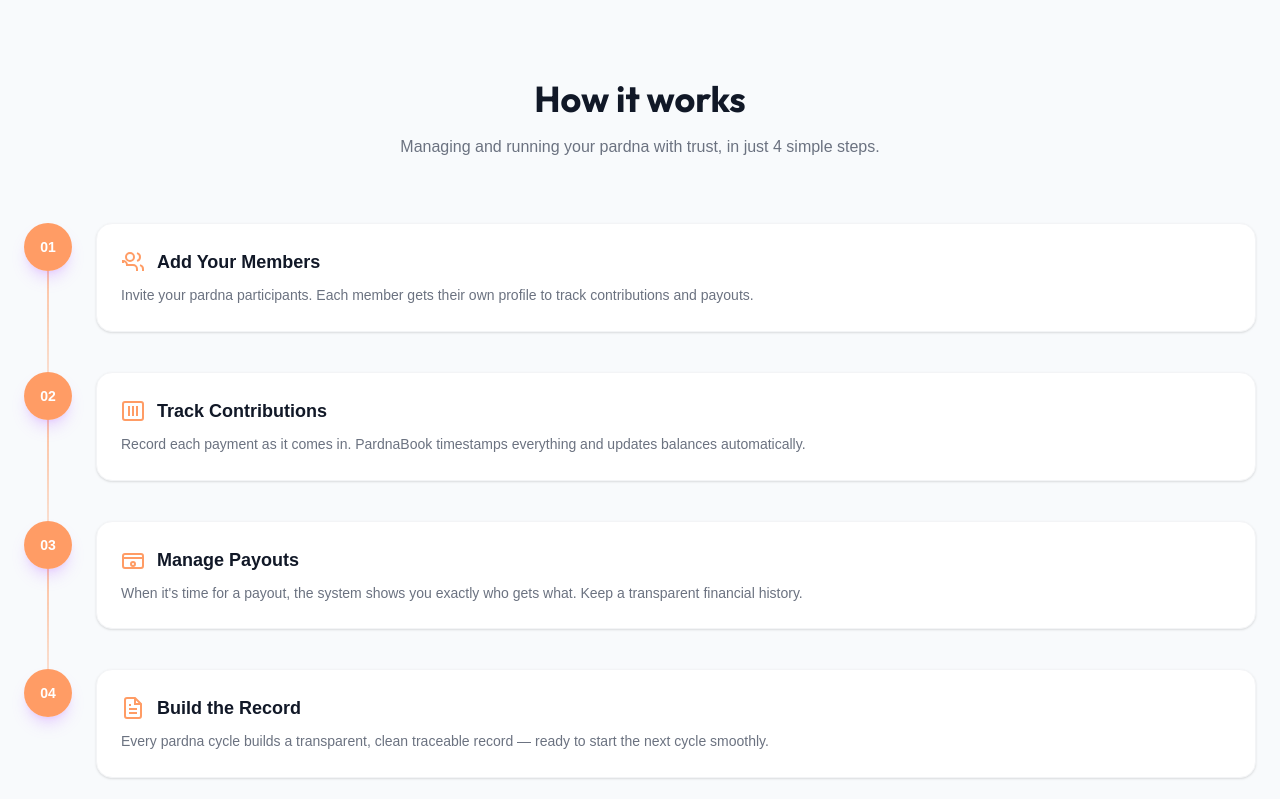
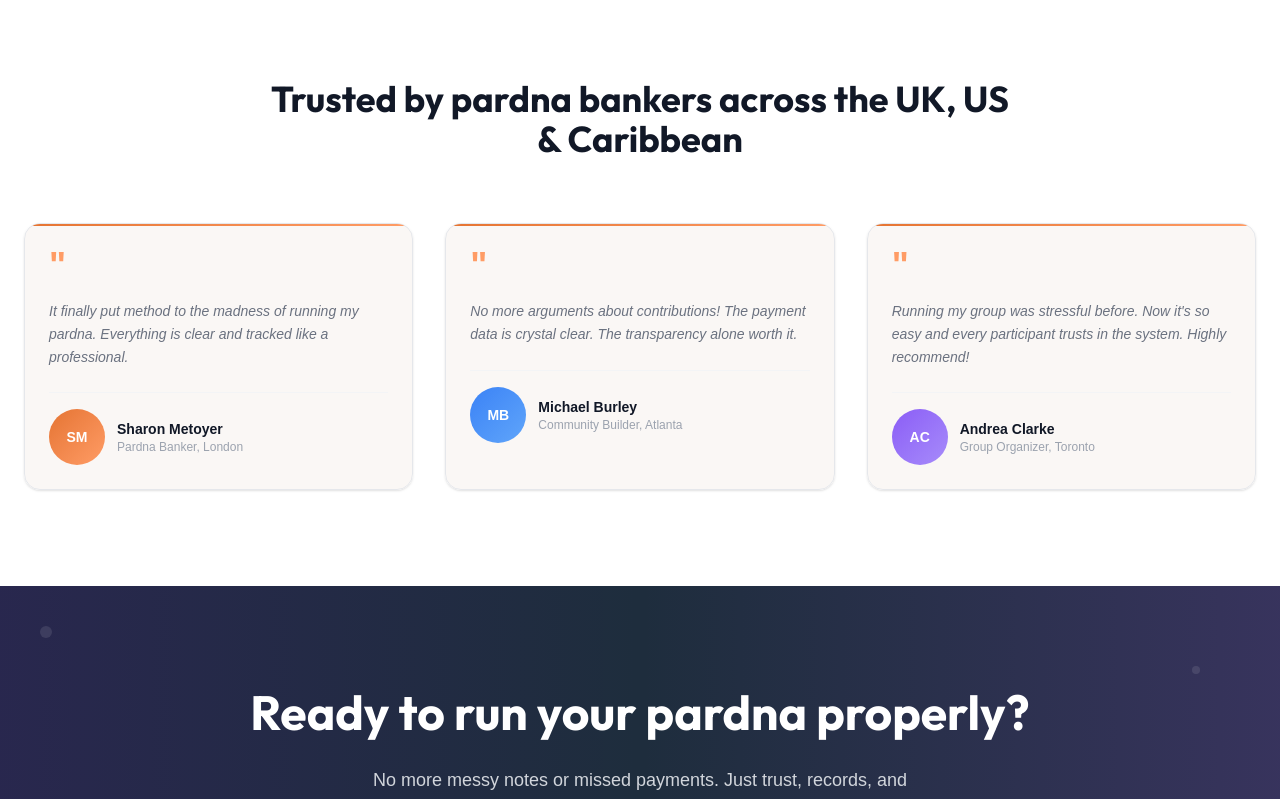
Before and after one commit to ShiponChowdhury1/pardna-book-frontend, a React (Vite) app: page /home in a window 1280 px wide. Shown: the part 1580-2379 px from the top of the page. Built offline with nearby package versions, Linux system fonts and the light colour scheme.

Commit message:
Banker page add

```diff
--- a/dev-dist/sw.js
+++ b/dev-dist/sw.js
@@ -79,7 +79,7 @@ define(['./workbox-5a5d9309'], (function (workbox) { 'use strict';
    */
   workbox.precacheAndRoute([{
     "url": "index.html",
-    "revision": "0.v1at31cb19g"
+    "revision": "0.q86inin1a7k"
   }], {});
   workbox.cleanupOutdatedCaches();
   workbox.registerRoute(new workbox.NavigationRoute(workbox.createHandlerBoundToURL("index.html"), {
--- a/src/components/layout/Navbar.tsx
+++ b/src/components/layout/Navbar.tsx
@@ -27,10 +27,10 @@ export default function Navbar() {
               <span className="absolute bottom-0 left-0 w-full h-0.5 bg-gradient-to-r from-[var(--color-primary)] to-[var(--color-primary-light)] transform scale-x-0 group-hover:scale-x-100 transition-transform duration-300 origin-center rounded-full" />
             </a>
             <a
-              href="/home#how-it-works"
+              href="/home#features"
               className="group relative text-sm font-medium text-[var(--color-gray-500)] hover:text-[var(--color-primary)] transition-colors no-underline py-1"
             >
-              How it Works
+              Banker Needs
               <span className="absolute bottom-0 left-0 w-full h-0.5 bg-gradient-to-r from-[var(--color-primary)] to-[var(--color-primary-light)] transform scale-x-0 group-hover:scale-x-100 transition-transform duration-300 origin-center rounded-full" />
             </a>
             <a
--- a/src/features/landing/LandingPage.tsx
+++ b/src/features/landing/LandingPage.tsx
@@ -2,7 +2,6 @@ import Navbar from '@/components/layout/Navbar';
 import Footer from '@/components/layout/Footer';
 import HeroSection from './components/HeroSection';
 import FeaturesSection from './components/FeaturesSection';
-import HowItWorksSection from './components/HowItWorksSection';
 import TestimonialsSection from './components/TestimonialsSection';
 import CtaSection from './components/CtaSection';
 
@@ -13,7 +12,7 @@ export default function LandingPage() {
       <main>
         <HeroSection />
         <FeaturesSection />
-        <HowItWorksSection />
+
         <TestimonialsSection />
         <CtaSection />
       </main>
--- a/src/features/landing/components/HowItWorksSection.tsx
+++ b/src/features/landing/components/HowItWorksSection.tsx
@@ -1,105 +1,11 @@
-const steps = [
-  {
-    number: '01',
-    title: 'Add Your Members',
-    description: 'Invite your pardna participants. Each member gets their own profile to track contributions and payouts.',
-    icon: (
-      <svg width="24" height="24" viewBox="0 0 24 24" fill="none" stroke="currentColor" strokeWidth="2">
-        <path d="M16 21v-2a4 4 0 00-4-4H6a4 4 0 00-4-4v2" />
-        <circle cx="9" cy="7" r="4" />
-        <path d="M22 21v-2a4 4 0 00-3-3.87M16 3.13a4 4 0 010 7.75" />
-      </svg>
-    ),
-  },
-  {
-    number: '02',
-    title: 'Track Contributions',
-    description: 'Record each payment as it comes in. PardnaBook timestamps everything and updates balances automatically.',
-    icon: (
-      <svg width="24" height="24" viewBox="0 0 24 24" fill="none" stroke="currentColor" strokeWidth="2">
-        <rect x="2" y="3" width="20" height="18" rx="2" />
-        <path d="M8 7v10M12 7v10M16 7v10" />
-      </svg>
-    ),
-  },
-  {
-    number: '03',
-    title: 'Manage Payouts',
-    description: 'When it\'s time for a payout, the system shows you exactly who gets what. Keep a transparent financial history.',
-    icon: (
-      <svg width="24" height="24" viewBox="0 0 24 24" fill="none" stroke="currentColor" strokeWidth="2">
-        <rect x="2" y="6" width="20" height="14" rx="2" />
-        <path d="M2 10h20" />
-        <circle cx="12" cy="16" r="2" />
-      </svg>
-    ),
-  },
-  {
-    number: '04',
-    title: 'Build the Record',
-    description: 'Every pardna cycle builds a transparent, clean traceable record — ready to start the next cycle smoothly.',
-    icon: (
-      <svg width="24" height="24" viewBox="0 0 24 24" fill="none" stroke="currentColor" strokeWidth="2">
-        <path d="M14 2H6a2 2 0 00-2 2v16a2 2 0 002 2h12a2 2 0 002-2V8z" />
-        <path d="M14 2v6h6M16 13H8M16 17H8M10 9H8" />
-      </svg>
-    ),
-  },
-];
+
+
 
 export default function HowItWorksSection() {
   return (
     <section className="py-24 bg-[var(--color-bg)]" id="how-it-works">
-      <div className="max-w-[1400px] mx-auto px-4 sm:px-6">
-        {/* Header */}
-        <div className="text-center mb-16 animate-fade-in-up">
-          <h2
-            className="text-3xl sm:text-4xl font-bold text-[var(--color-dark)] mb-4"
-            style={{ fontFamily: 'var(--font-heading)' }}
-          >
-            How it works
-          </h2>
-          <p className="text-[var(--color-gray-500)]">
-            Managing and running your pardna with trust, in just 4 simple steps.
-          </p>
-        </div>
 
-        {/* Timeline Steps */}
-        <div className="space-y-0">
-          {steps.map((step, index) => (
-            <div
-              key={step.number}
-              className="relative flex items-start gap-6 group pb-10 last:pb-0 animate-fade-in-up"
-              style={{ animationDelay: `${index * 100}ms` }}
-            >
-              {/* Vertical line connecting to next step */}
-              {index !== steps.length - 1 && (
-                <div
-                  className="absolute left-[23px] top-12 bottom-0 w-0.5 bg-gradient-to-b from-[var(--color-primary)]/60 to-[var(--color-primary)]/30 hidden sm:block"
-                />
-              )}
 
-              {/* Step Number Circle */}
-              <div className="flex-shrink-0 w-12 h-12 rounded-full bg-gradient-to-br from-[var(--color-primary)] to-[var(--color-primary-light)] flex items-center justify-center shadow-lg shadow-purple-500/20 group-hover:scale-110 transition-all z-10 duration-300">
-                <span className="text-sm font-bold text-white">{step.number}</span>
-              </div>
-
-              {/* Content Card */}
-              <div className="flex-1 bg-white rounded-2xl p-6 border border-gray-100 shadow-[var(--shadow-card)] hover:shadow-[var(--shadow-md)] transition-all duration-300">
-                <div className="flex items-center gap-3 mb-2">
-                  <span className="text-[var(--color-primary)]">{step.icon}</span>
-                  <h3 className="text-lg font-semibold text-[var(--color-dark)] group-hover:text-[var(--color-primary)] transition-colors">
-                    {step.title}
-                  </h3>
-                </div>
-                <p className="text-sm text-[var(--color-gray-500)] leading-relaxed">
-                  {step.description}
-                </p>
-              </div>
-            </div>
-          ))}
-        </div>
-      </div>
     </section>
   );
 }
```
